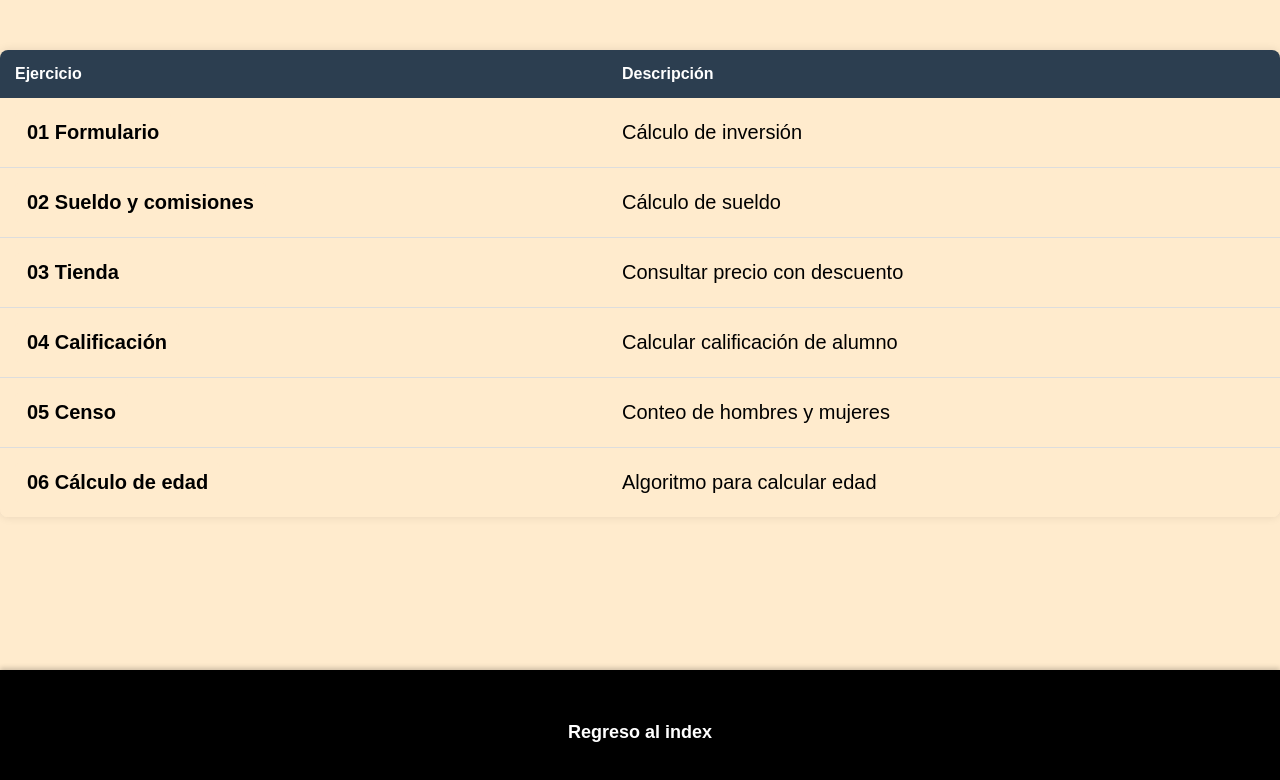
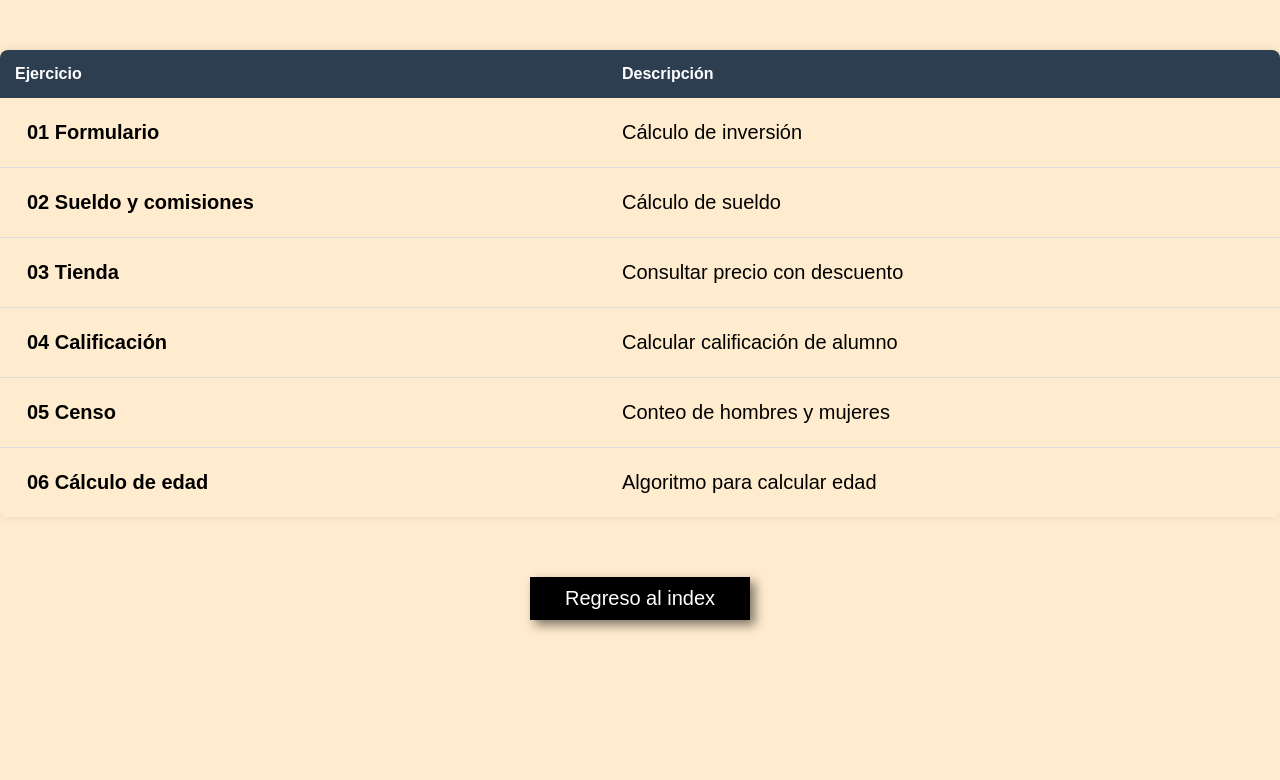
Before and after one commit to Dereck-ruuiz/5IV8_CabreraRuizDereck_PWP, a plain HTML site: page II/05 Ejercicios/Ejercicios.html in a window 1280 px wide. Drawn offline with Linux system fonts and the light colour scheme.

Commit message:
mejoras generales al estilo de la práctica 06

```diff
--- a/II/05 Ejercicios/Ejercicio 1/css/styleejercicio1.css
+++ b/II/05 Ejercicios/Ejercicio 1/css/styleejercicio1.css
@@ -34,9 +34,6 @@ body{
     text-align: left;
 }
 
-.btn_registro{
-    margin: 6px;
-}
 
 footer, footer a{
     background-color: #000000;
--- a/II/05 Ejercicios/Ejercicio 6/javascript/funcionese6.js
+++ b/II/05 Ejercicios/Ejercicio 6/javascript/funcionese6.js
@@ -33,5 +33,5 @@ function calcularedad(){
 
 function borrarc(){
     document.getElementById("fechan").value = "";
-    document.querySelector("input[readonly]").value = "";
+    document.getElementById("cedad").value = "";
 }
--- a/II/05 Ejercicios/css/ejerciciosstyle.css
+++ b/II/05 Ejercicios/css/ejerciciosstyle.css
@@ -58,33 +58,26 @@
 }
 
 
-footer {
-    background-color: black;
-    text-align: center;
-    color: white;
-    padding-top: 50px;
-    width: 100%;
-    position: fixed;
-    bottom: 0;
-    left: 0;
-    height: 80px;
-    box-shadow: 0 -2px 5px rgba(0, 0, 0, 0.2);
+footer, footer a{
+    background-color: #000000;
 }
 
-footer a {
-    color: white;
-    text-decoration: none;
-    font-weight: bold;
-    font-size: 18px;
-    padding: 0 15px;
-    transition: color 0.3s;
-    background-color: black;
+.container-footer{
+    box-shadow: 5px 5px 10px #00000080;
+    width: 200px;
+    margin: 3rem auto 3rem auto;
+    text-align: center;
+    padding: 10px;
+    background-color: #000000;
 }
 
-footer a:hover {
+
+.container-footer a{
+    text-decoration: none;
+    color: white;
+}
+.container-footer a:hover{
     transition: all 0.3s ease;
-    color: black;
-    background-color: white;
-    font-size: 20px;
+    font-size: 21px;
     padding-bottom: 3px;
 }
--- a/II/06 Algoritmia/css/stylealgoritmia.css
+++ b/II/06 Algoritmia/css/stylealgoritmia.css
@@ -9,7 +9,7 @@
 .container-table {
     width: 100%;
     max-width: 1500px;
-    margin: 50px;
+    margin: 50px auto auto auto;
     border-collapse: collapse;
     box-shadow: 0 0 10px rgba(0, 0, 0, 0.1);
     border-radius: 8px;
```
